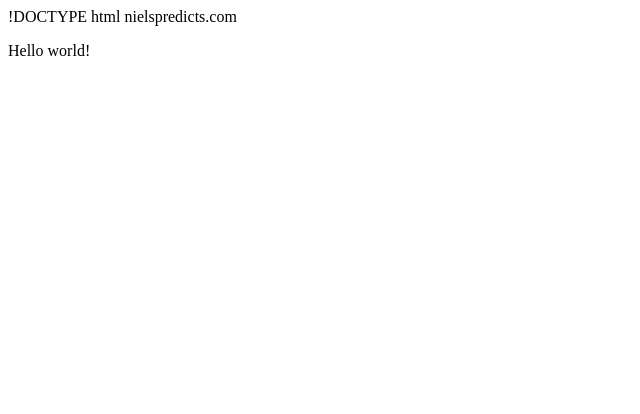
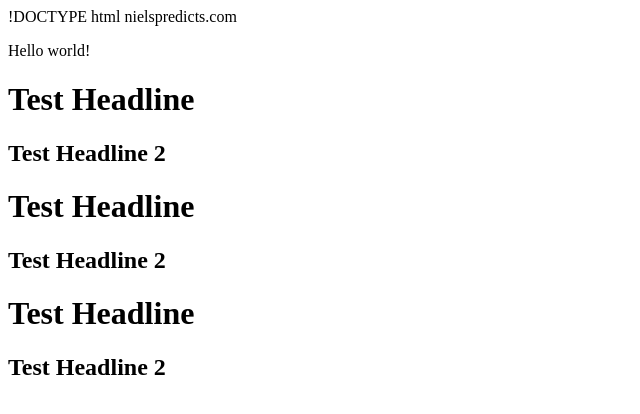
Before and after one commit to xZanotto/nielspredicts, a plain HTML site: page index.html in a window 1280 px wide. Shown: the whole page, without its empty margins (0-640 px from the left). Drawn offline with Linux system fonts and the light colour scheme.

Commit message:
Test Commit

```diff
--- a/index.html
+++ b/index.html
@@ -8,5 +8,11 @@
 
 <body>
     <p>Hello world!</p>
+    <h1>Test Headline</h1>
+    <h2>Test Headline 2</h2>
+    <h1>Test Headline</h1>
+    <h2>Test Headline 2</h2>
+    <h1>Test Headline</h1>
+    <h2>Test Headline 2</h2>
 </body>
 </html>
```
